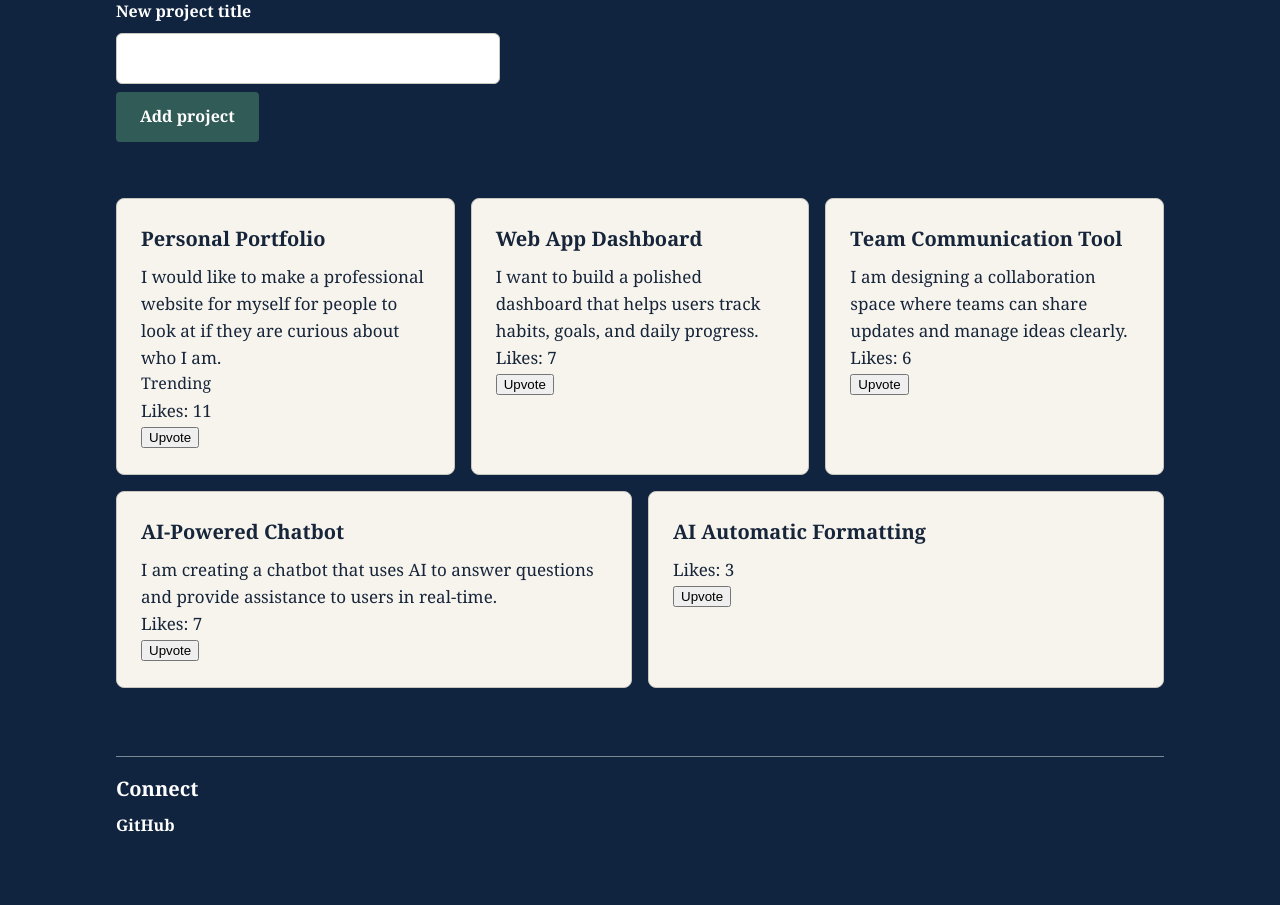
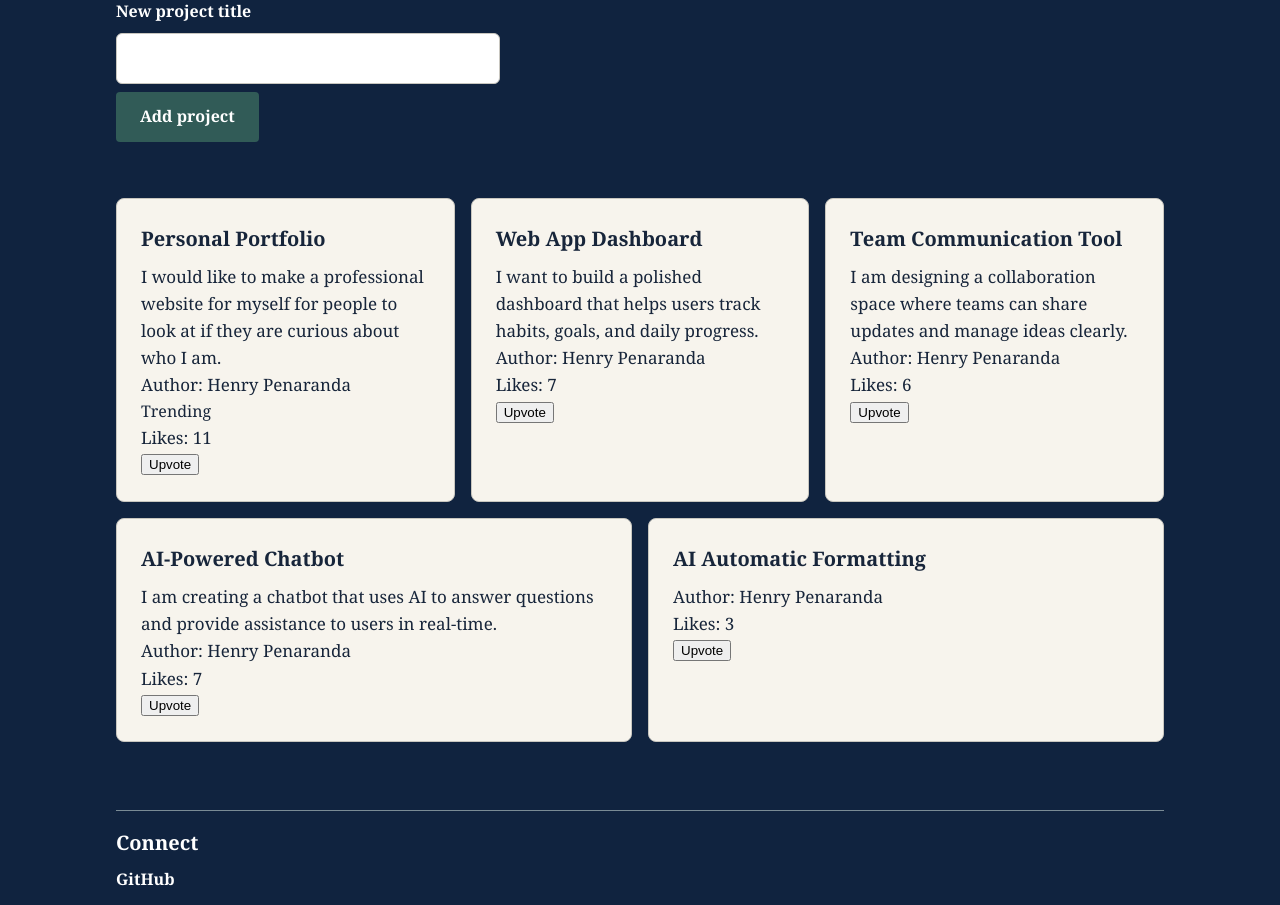
Before and after one commit to hpenaran/ssw215-hpenaran, a Flask app: page / in a window 1280 px wide. Shown: the part 654-1559 px from the top of the page. Before the commit the page ends 1486 px from the top, so only its background shows below. Run offline with Flask 3, Linux system fonts and the light colour scheme.

Commit message:
feat: add the author table and link projects to it

```diff
--- a/labs/lab8/app.py
+++ b/labs/lab8/app.py
@@ -9,7 +9,13 @@ app = Flask(__name__)
 app.config["SQLALCHEMY_DATABASE_URI"] = "sqlite:///portfolio.db"
 app.config["SQLALCHEMY_TRACK_MODIFICATIONS"] = False
 
-db =SQLAlchemy(app)
+db = SQLAlchemy(app)
+
+
+class Author(db.Model):
+    id = db.Column(db.Integer, primary_key=True)
+    name = db.Column(db.String(80), nullable=False)
+    projects = db.relationship("Project", backref="author")
 
 
 class Project(db.Model):
@@ -17,6 +23,7 @@ class Project(db.Model):
     title = db.Column(db.String(120), nullable=False, unique=True)
     description = db.Column(db.Text, nullable=False, default="")
     likes = db.Column(db.Integer, nullable=False, default=0)
+    author_id = db.Column(db.Integer, db.ForeignKey("author.id"), nullable=False)
 
     def to_dict(self):
         return {
@@ -24,6 +31,8 @@ class Project(db.Model):
             "title": self.title,
             "description": self.description,
             "likes": self.likes,
+            "author_id": self.author_id,
+            "author_name": self.author.name,
         }
 
 
@@ -35,15 +44,18 @@ def init_seed_data():
     with seed_file.open("r", encoding="utf-8") as projects_file:
         seed_projects = json.load(projects_file)
 
-    db.session.add_all(
-        Project(
-            id=project["id"],
-            title=project["title"],
-            description=project["description"],
-            likes=project["likes"],
+    author = Author(name="Henry Penaranda")
+    db.session.add(author)
+    for project in seed_projects:
+        db.session.add(
+            Project(
+                id=project["id"],
+                title=project["title"],
+                description=project["description"],
+                likes=project["likes"],
+                author=author,
+            )
         )
-        for project in seed_projects
-    )
     db.session.commit()
 
 
@@ -70,7 +82,11 @@ def create_project():
     if len(title) > 120:
         return jsonify({"error": "The title must be 120 characters or fewer"}), 400
 
-    project = Project(title=title, description="", likes=0)
+    author = Author.query.filter_by(name="Henry Penaranda").first()
+    if author is None:
+        return jsonify({"error": "Project author is not available"}), 500
+
+    project = Project(title=title, description="", likes=0, author=author)
     db.session.add(project)
     try:
         db.session.commit()
--- a/labs/lab8/static/app.js
+++ b/labs/lab8/static/app.js
@@ -43,6 +43,9 @@ function createProjectCard(project) {
   const description = document.createElement('p');
   description.textContent = project.description;
 
+  const author = document.createElement('p');
+  author.textContent = `Author: ${project.author_name}`;
+
   const likes = document.createElement('p');
   likes.append('Likes: ');
 
@@ -56,7 +59,7 @@ function createProjectCard(project) {
   upvoteButton.type = 'button';
   upvoteButton.textContent = 'Upvote';
 
-  card.append(title, description);
+  card.append(title, description, author);
   if (project.likes > 10) {
     const badge = document.createElement('span');
     badge.className = 'badge';
--- a/labs/lab8/templates/index.html
+++ b/labs/lab8/templates/index.html
@@ -51,6 +51,7 @@
           <article class="card" data-project-id="{{ project.id }}">
             <h3 class="card-title">{{ project.title }}</h3>
             <p>{{ project.description }}</p>
+            <p>Author: {{ project.author.name }}</p>
             {% if project.likes > 10 %}
               <span class="badge">Trending</span>
             {% endif %}
```
